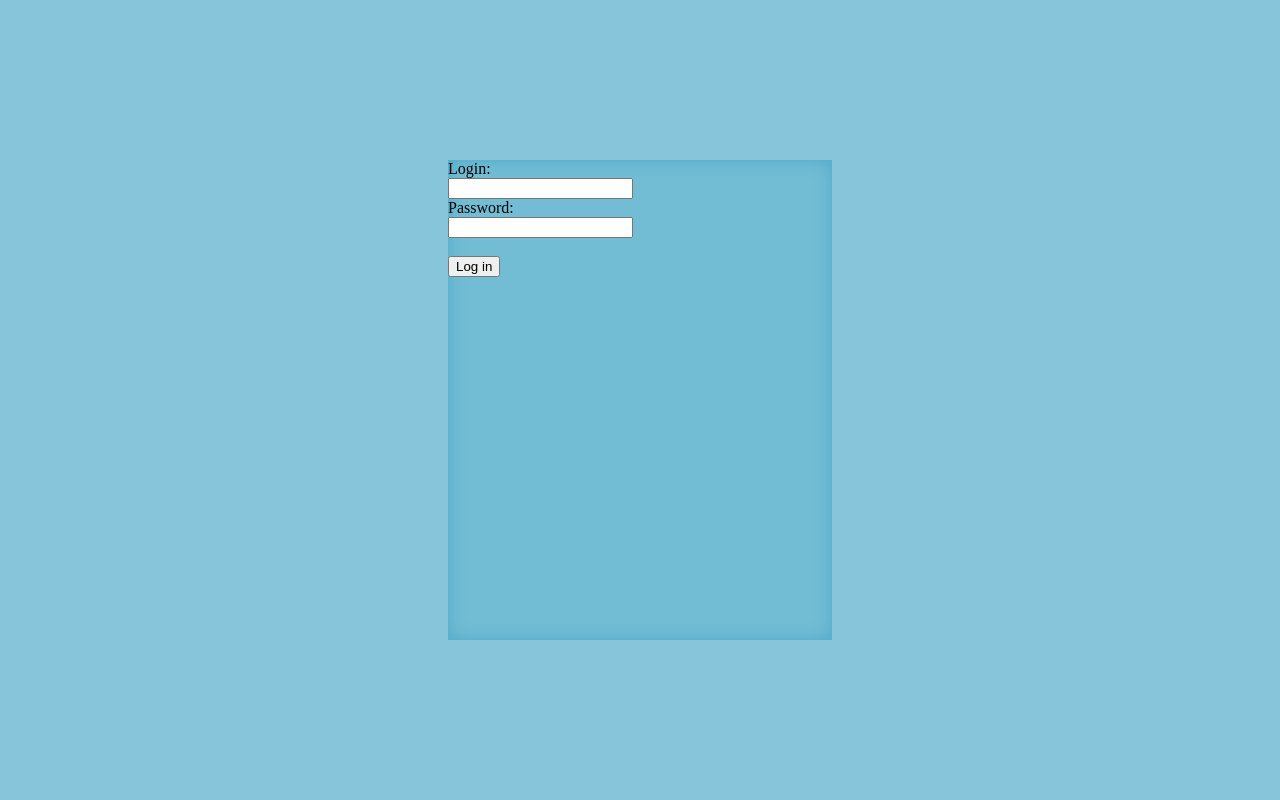
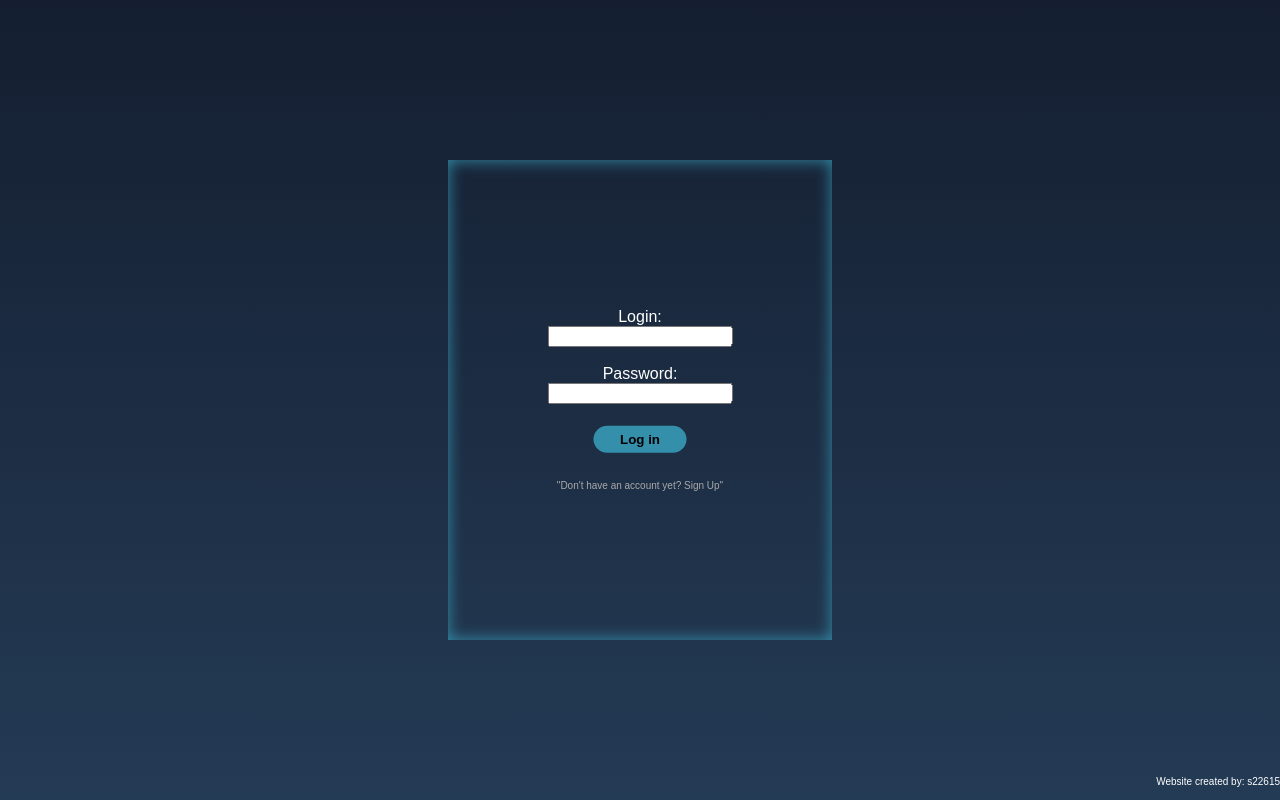
Before and after one commit to s22615/ProjektWPRG, a Flask app: page /login in a window 1280 px wide. Run offline with Flask 2, Linux system fonts and the light colour scheme.

Commit message:
added seperated file with css and connected it to all html files added register page some visual changes

```diff
--- a/app.py
+++ b/app.py
@@ -2,7 +2,6 @@ import datetime
 import sqlite3
 
 from flask import Flask, render_template, request, redirect, url_for, session, g
-
 
 app = Flask(__name__)
 app.secret_key = 'wejoaiw29134b21oeaw'
@@ -51,6 +50,11 @@ def login():
     return render_template('login.html')
 
 
+@app.route('/register')
+def register():
+    return render_template('register.html')
+
+
 @app.route('/logout')
 def logout():
     del session['username']
@@ -60,10 +64,8 @@ def logout():
 
 @app.route('/home')
 def home():
-    # time = (datetime.datetime.now() - session['timestamp'])
-    # if time > datetime.timedelta(seconds=30):
-    #     return redirect(url_for('logout'))
-    return render_template('homePage.html', username=session['username'])
+    offer = query_db("SELECT * FROM oferta")
+    return render_template('homePage.html', offer=offer, username=session['username'])
 
 
 if __name__ == '__main__':
--- /dev/null
+++ b/static/css/style.css
@@ -0,0 +1,91 @@
+body{
+    margin: 0;
+    padding: 0;
+    font-family: sans-serif;
+    background: linear-gradient(#141e30, #243b55);
+    color: white;
+}
+#top{
+    position: static;
+    width: 100%;
+    height: 20vh;
+    text-align: center;
+}
+#mid{
+    position: static;
+    width: 100%;
+    height: 77vh;
+}
+#footer{
+    position: static;
+    text-align: right;
+    height: 3vh;
+    width: 100%;
+    font-size: 10px;
+}
+.left-rightLogin{
+    width: 35%;
+    height: 60vh;
+    float: left;
+}
+.left-rightHome{
+    width: 15%;
+    height: 60vh;
+    float: left;
+}
+#midLogin{
+    width: 30%;
+    height: 60vh;
+    float: left;
+    box-shadow: inset 0 0 1em #348fab;
+    margin: auto;
+    text-align: center;
+}
+#midHome{
+    width: 70%;
+    height: 60vh;
+    float: left;
+    box-shadow: inset 0 0 1em #348fab;
+}
+input[type=submit] {
+    background-color: #348fab;
+    border: none;
+    text-decoration: none;
+    margin: 4px 2px;
+    cursor: pointer;
+    border-radius: 22px;
+    font-weight: bold;
+    width: 7em;
+    height: 2em;
+}
+input[type=submit]:hover{
+    background-color:#3a9fbf;
+}
+#loginF{
+    top: 50%;
+    left: 50%;
+    transform: translate(-50% , -50%);
+    position: absolute;
+}
+#aSign{
+    font-size: 10px;
+}
+a{
+    color: darkgrey;
+}
+a:link{
+    text-decoration: none;
+}
+a:hover{
+    color: #3a9fbf;
+    text-decoration: none;
+}
+#welcomeUser{
+    font-style: italic;
+    font-size: 15px;
+}
+#headerUser{
+    width: 25%;
+    height: 5vh;
+    float: right;
+}
--- a/templates/login.html
+++ b/templates/login.html
@@ -3,53 +3,27 @@
 <head>
     <meta charset="UTF-8">
     <title>Orgella - Login Page</title>
-    <style>
-        body{
-            margin: 0;
-            padding: 0;
-        }
-        .top-bot{
-            background-color: #86c5da;
-            position: static;
-            width: 100%;
-            height: 20vh;
-            text-align: center;
-        }
-        #mid{
-            position: static;
-            width: 100%;
-            height: 60vh;
-        }
-        .left-right{
-            background-color: #86c5da;
-            width: 35%;
-            height: 60vh;
-            float: left;
-        }
-        #mid-mid{
-            background-color: #72bcd4;
-            width: 30%;
-            height: 60vh;
-            float: left;
-            box-shadow: inset 0 0 1em #4ba9c8;
-        }
-    </style>
+    <link rel="stylesheet" type="text/css" href="{{ url_for('static', filename='css/style.css') }}">
 </head>
 <body>
-    <div class="top-bot"></div>
+    <div id="top"></div>
     <div id="mid">
-        <div class="left-right"></div>
-        <div id="mid-mid">
+        <div class="left-rightLogin"></div>
+        <div id="midLogin">
+            <div id="loginF">
             <form method="POST">
                 <label for="username">Login:</label><br>
-                <input type="text" id="username" name="username"><br>
+                <input type="text" id="username" name="username"><br><br>
                 <label for="password">Password:</label><br>
                 <input type="password" id="password" name="password"><br><br>
                 <input type="submit" value="Log in">
             </form>
+                <br>
+                <a href="{{ url_for('register') }}" id="aSign">"Don't have an account yet?  Sign Up"</a>
+            </div>
         </div>
         <div class="left-right"></div>
     </div>
-    <div class="top-bot"></div>
+    <div id="footer">Website created by: s22615</div>
 </body>
 </html>
```
Also changed, not shown: templates/homePage.html (+18 -35 lines), templates/register.html (added, +11 -0 lines).
